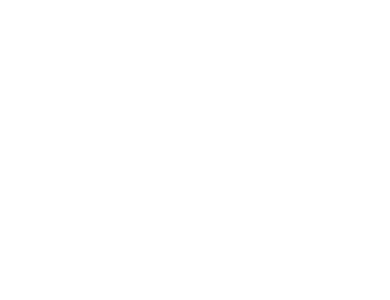
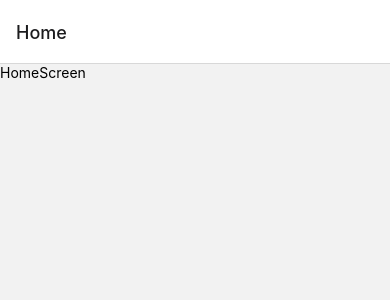
Before and after one commit to rohitdhiman554/Weather, a React Native app: screen / in a window 390 px wide. Shown: the top 300 px of the page. Built offline with nearby package versions, Linux system fonts and the light colour scheme.

Commit message:
few changes

```diff
--- a/src/navigation/AppNavigation.js
+++ b/src/navigation/AppNavigation.js
@@ -1,11 +1,13 @@
 import { NavigationContainer } from '@react-navigation/native';
 import { createNativeStackNavigator } from '@react-navigation/native-stack';
-
+import HomeScreen from '../screens/HomeScreen';
 const AppNavigation = () => {
 
     const Stack = createNativeStackNavigator()
     return <NavigationContainer>
-        <Stack.Screen />
+        <Stack.Navigator initialRouteName='Home'>
+            <Stack.Screen component={HomeScreen} name='Home' />
+        </Stack.Navigator>
     </NavigationContainer>
 }
 
--- /dev/null
+++ b/src/screens/HomeScreen.js
@@ -0,0 +1,12 @@
+import { View, Text } from 'react-native'
+import React from 'react'
+
+const HomeScreen = () => {
+    return (
+        <View>
+            <Text >HomeScreen</Text>
+        </View>
+    )
+}
+
+export default HomeScreen
```
